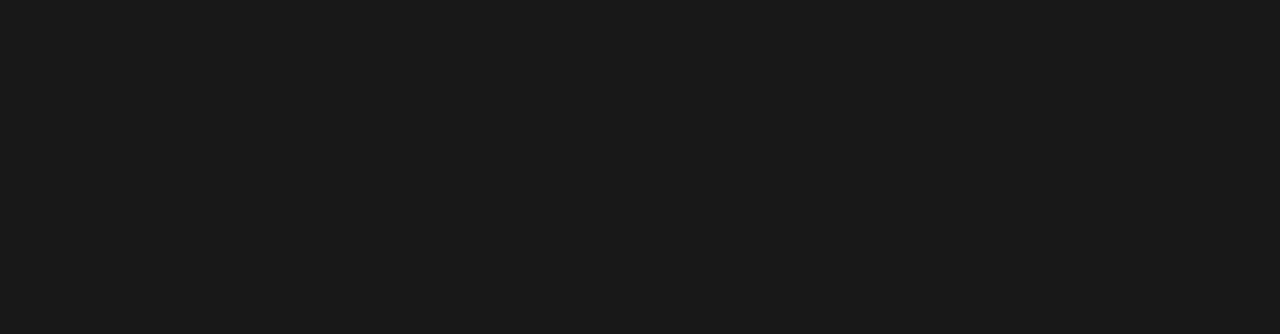
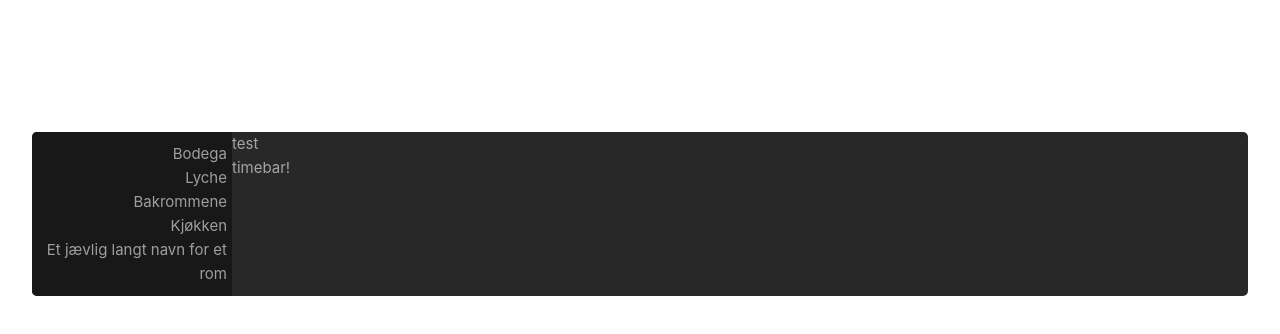
Before and after one commit to BeatsuDev/VueGanttCalendar, a Vue app: page / in a window 1280 px wide. Shown: the top 334 px of the page. Built offline with nearby package versions, Linux system fonts and the light colour scheme.

Commit message:
Working on rooms sidebar

```diff
--- a/src/App.vue
+++ b/src/App.vue
@@ -1,9 +1,11 @@
 <script setup lang="ts">
 import GanttCalendar from "./components/GanttCalendar.vue";
+
+const rooms: string[] = ["Bodega", "Lyche", "Bakrommene", "Kjøkken", "Et jævlig langt navn for et rom"];
 </script>
 
 <template>
-  <GanttCalendar />
+  <GanttCalendar :room-names="rooms"/>
 </template>
 
 <style scoped>
--- a/src/assets/base.scss
+++ b/src/assets/base.scss
@@ -33,7 +33,7 @@
 $section-gap: 160px;
 
 // Dark mode
-$color-background: $vt-c-black;
+$color-background: $vt-c-black-mute;
 $color-background-soft: $vt-c-black-soft;
 $color-background-mute: $vt-c-black-mute;
 
@@ -55,7 +55,7 @@
 body {
   min-height: 100vh;
   color: $color-text;
-  background: $color-background;
+  background: $vt-c-white;
   transition: color 0.5s, background-color 0.5s;
   line-height: 1.6;
   font-family: Inter, -apple-system, BlinkMacSystemFont, 'Segoe UI', Roboto, Oxygen, Ubuntu,
--- a/src/assets/main.scss
+++ b/src/assets/main.scss
@@ -1,10 +1,6 @@
-@import './base.scss';
-
 #app {
   max-width: 1280px;
-  margin: 0 auto;
+  margin: 100px auto;
   padding: 2rem;
-  background-color: $color-background;
-
-  font-weight: normal;
+  background-color: $vt-c-white;
 }
--- /dev/null
+++ b/src/components/DateSelector.vue
@@ -0,0 +1,11 @@
+<template>
+test
+</template>
+
+<script setup lang="ts">
+
+</script>
+
+<style scoped lang="scss">
+
+</style>
--- a/src/components/GanttCalendar.vue
+++ b/src/components/GanttCalendar.vue
@@ -1,11 +1,47 @@
 <template>
-
+  <div id="container">
+    <div id="sidebar">
+      <RoomName :name=roomName v-for="roomName in props.roomNames"/>
+    </div>
+    <div id="main">
+      <DateSelector />
+      <TimeHeaderBar />
+      <TimeSelector />
+    </div>
+  </div>
 </template>
 
 <script setup lang="ts">
+import DateSelector from "./DateSelector.vue";
+import TimeHeaderBar from "./TimeHeaderBar.vue";
+import TimeSelector from "./TimeSelector.vue";
+import RoomName from "./RoomName.vue";
 
+const props = defineProps<{
+  roomNames: string[];
+}>();
 </script>
 
 <style scoped lang="scss">
+#container {
+  display: flex;
+  flex-direction: row;
+  height: 100%;
+  width: 100%;
+  background-color: $color-background;
+  border-radius: 5px;
+}
 
+#sidebar {
+  display: flex;
+  flex-direction: column;
+  min-width: 100px;
+  max-width: 200px;
+  background-color: $vt-c-black;
+  border-radius: 5px 0 0 5px;
+  padding: 10px 5px 10px 10px;
+  text-align: right;
+  text-overflow: ellipsis;
+  overflow-wrap: nowrap;
+}
 </style>
--- /dev/null
+++ b/src/components/RoomName.vue
@@ -0,0 +1,14 @@
+<template>
+  <div>
+    {{ props.name }}
+  </div>
+</template>
+
+<script setup lang="ts">
+const props = defineProps<{
+  name: string;
+}>();
+</script>
+
+<style scoped lang="scss">
+</style>
--- /dev/null
+++ b/src/components/TimeHeaderBar.vue
@@ -0,0 +1,12 @@
+<template>
+  <main>
+    timebar!
+  </main>
+</template>
+
+<script setup lang="ts">
+</script>
+
+<style scoped lang="scss">
+
+</style>
--- /dev/null
+++ b/src/components/TimeSelector.vue
@@ -0,0 +1,10 @@
+<template>
+
+</template>
+
+<script setup lang="ts">
+</script>
+
+<style scoped lang="scss">
+
+</style>
--- a/vite.config.ts
+++ b/vite.config.ts
@@ -11,5 +11,12 @@
     alias: {
       '@': fileURLToPath(new URL('./src', import.meta.url))
     }
+  },
+  css: {
+    preprocessorOptions: {
+      scss: {
+        additionalData: `@import "\@/assets/base.scss";\n\n`
+      }
+    }
   }
 })
```
